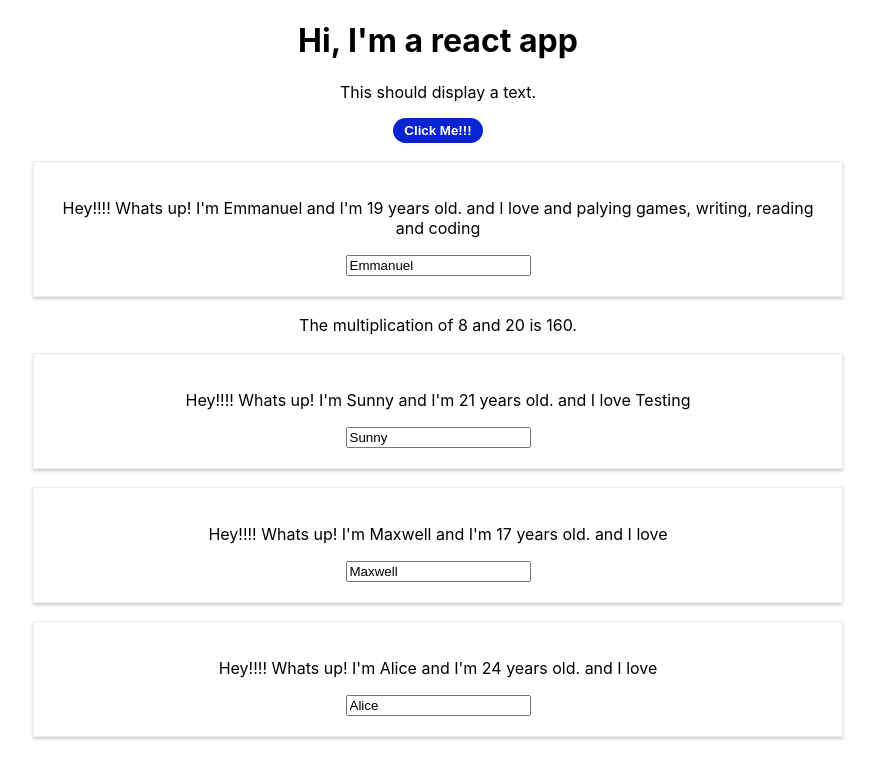
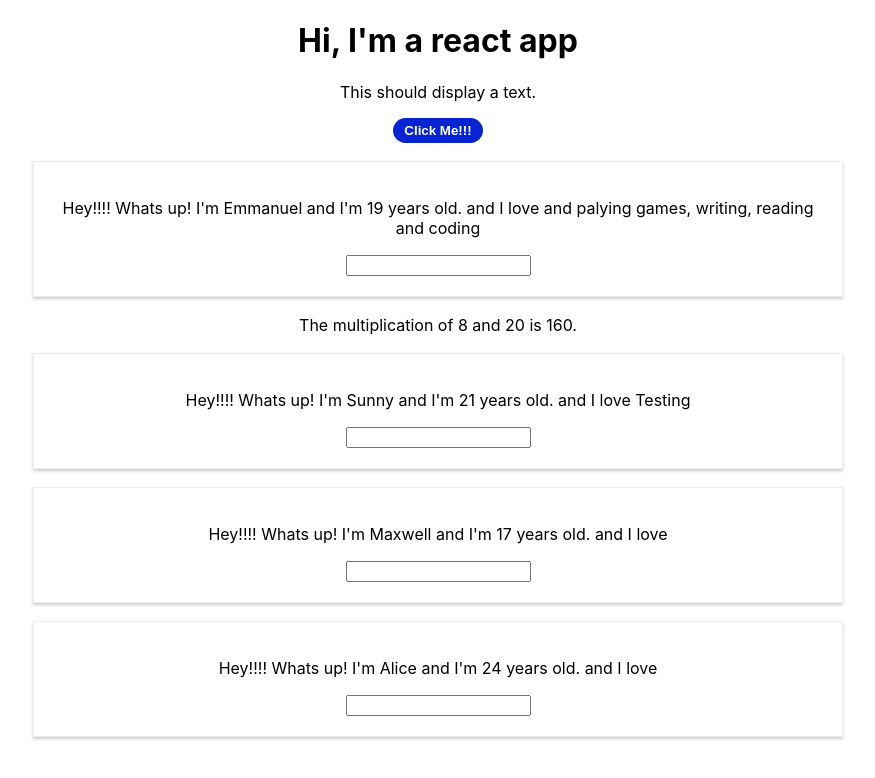
Before and after one commit to THEmmanuel/first-react-react, a React (Create React App) app: page / in a window 1280 px wide. Shown: the top 778 px of the page, without its empty margins (202-1077 px from the left). Built offline with nearby package versions, Linux system fonts and the light colour scheme.

Commit message:
add inputs to outputs

```diff
--- a/src/App.js
+++ b/src/App.js
@@ -34,8 +34,18 @@ class App extends Component {
         { name: "Maxwell", age: 17 },
         { name: "Alice", age: 18 }
       ]
-    }
-    )
+    })
+  }
+
+  changeNameHandler = (event) => {
+    console.log("I was called")
+    this.setState({
+      persons: [
+        { name: "Emmanuel", age: 21, someWord: "Testing, Or maybe not" },
+        { name: event.target.value , age: 17 },
+        { name: "Alice", age: 18 }
+      ]
+    })
   }
 
   render() {
@@ -43,23 +53,27 @@ class App extends Component {
       <div className="App">
         <h1>Hi, I'm a react app</h1>
         <p>This should display a text.</p>
-        <button className = "button" onClick={this.switchNameHandler.bind(this, "Ayodele")}>Click Me!!!</button>
+        <button className = "button" onClick={this.changeNameHandler}>Click Me!!!</button>
         <Person name='Emmanuel' age='19'> and palying games, writing, reading and coding </Person>
         {multiply()}
         <Person
           name={this.state.persons[0].name}
           age={this.state.persons[0].age}
-          children={this.state.persons[0].someWord} />
+          children={this.state.persons[0].someWord}
+          changeName = {this.changeNameHandler}
+          />
 
         <Person
           name={this.state.persons[1].name}
-          age={this.state.persons[1].age} />
+          age={this.state.persons[1].age}
+          changeName = {this.changeNameHandler}
+          />
 
         <Person
           name={this.state.persons[2].name}
           age={this.state.persons[2].age}
           clicked = {() => this.switchNameHandler("Emmanuel Ayodele")}
-          changeName = {this.switchNameHandler.bind(this, document.querySelector("input"))}
+          changeName = {this.changeNameHandler}
           //The syntax below is not recommended though, It can cause performance hits.
           //tHE HIGHLY RECOMMENDED way of doing this is by passing arguments into the bind()
           // This, of curse depends on the size of the application been built.
--- a/src/Person/person.js
+++ b/src/Person/person.js
@@ -7,7 +7,7 @@ const Person = (props) => {
     <div className = "person" onClick = {props.clicked}>
     <p onClick = {props.clicked}> Hey!!!! Whats up! I'm {props.name} and I'm {props.age} years old. and I love {props.children}</p>
 
-    <input className = "input" type = "text" value = {props.name} readOnly />
+    <input className = "input" type = "text" onChange = {props.changeName}/>
     </div>
 
     )
```
